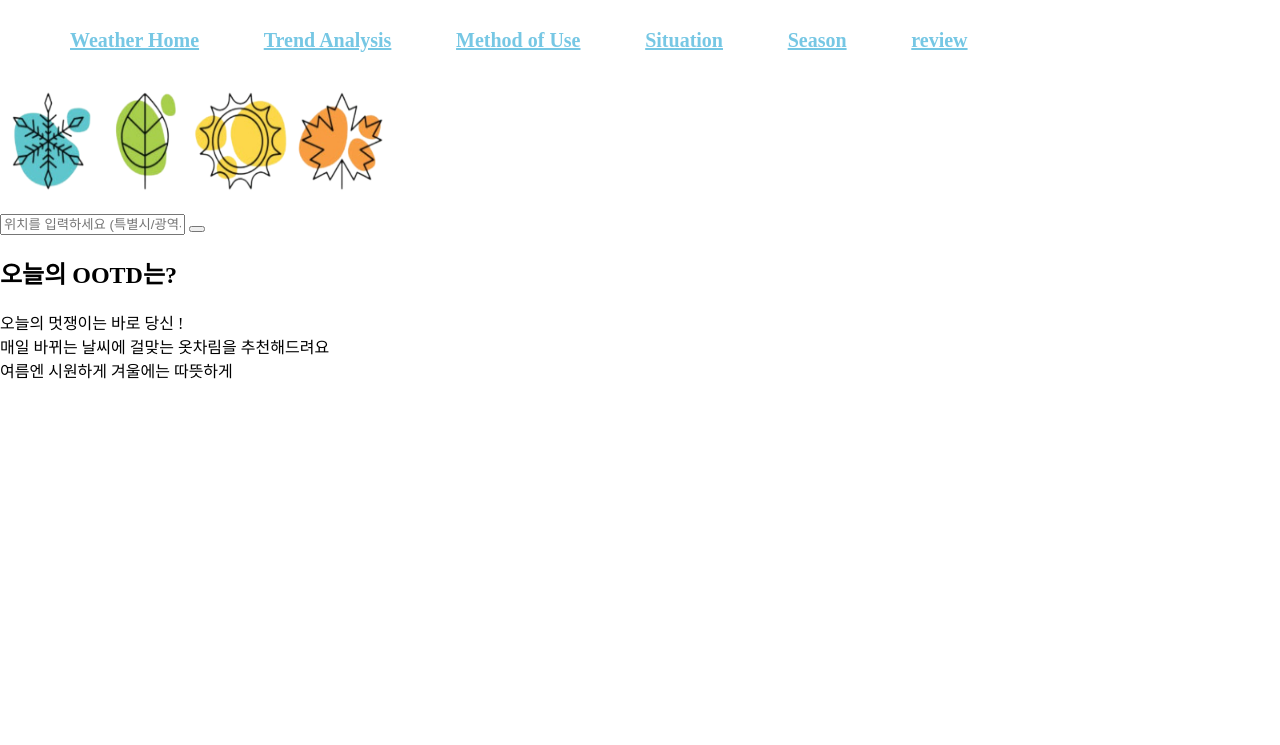
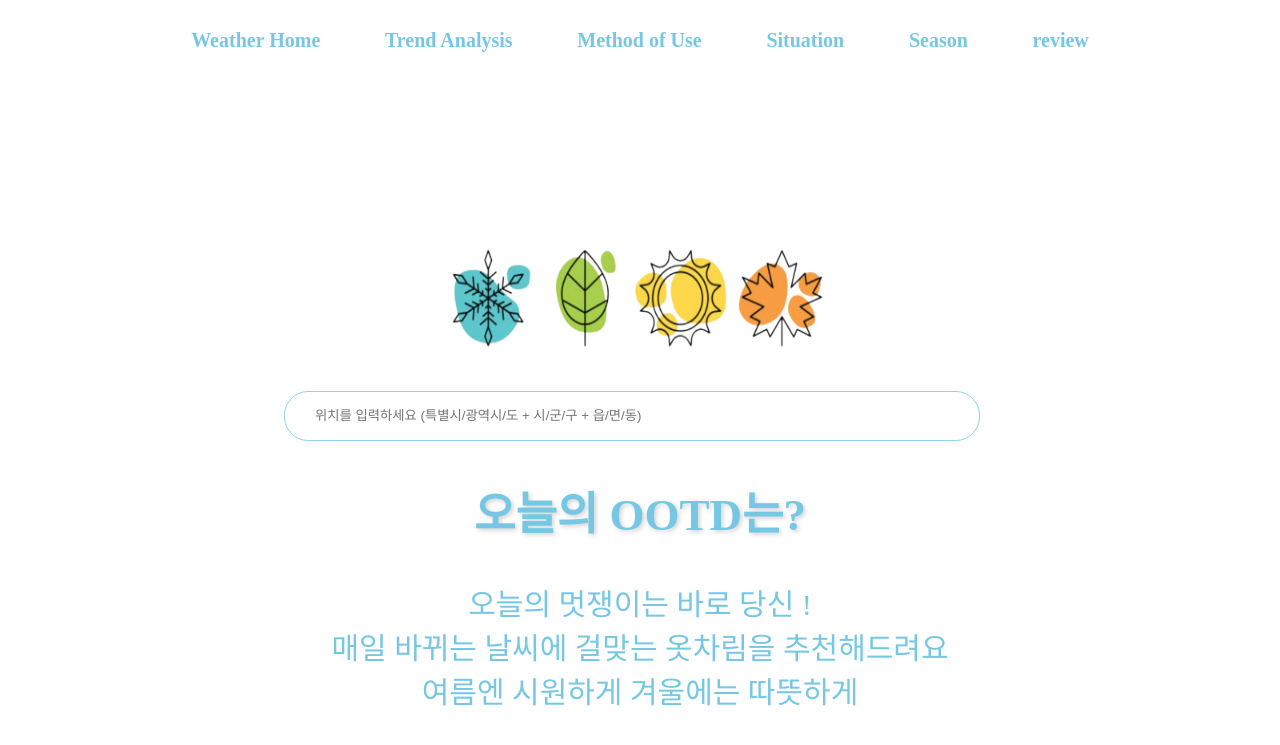
Before and after one commit to open555/open55555, a Django app: page / in a window 1280 px wide. Shown: the top 745 px of the page. Run offline with Django 5.2, Linux system fonts and the light colour scheme; some web fonts are replaced.

Commit message:
Update style.css
Signed-off-by: yyejinn <yyejin7@naver.com>

```diff
--- a/myapp/static/myapp/style.css
+++ b/myapp/static/myapp/style.css
@@ -1,4 +1,4 @@
-# 폰트 스타일
+/* 폰트 스타일 */
 @font-face {
   font-family: 'SBAggroB';
   src: url('https://fastly.jsdelivr.net/gh/projectnoonnu/noonfonts_2108@1.1/SBAggroB.woff') format('woff');
@@ -6,13 +6,13 @@
   font-style: normal;
 }
 
-# 기본 스타일 초기화
+/* 기본 스타일 초기화 */
 ul, li {
   margin: 0;
   padding: 0;
   list-style: none; /* 목록 스타일 제거 */
 }
-# 상단 메뉴바 스타일
+/* 상단 메뉴바 스타일 */
 a {
   color: inherit; /* 링크 색상을 부모 요소에서 상속 */
   font-size: 5px; /* 링크 폰트 크기 */
@@ -30,7 +30,7 @@ a:active {
   color: #bdbebd; /* 링크 호버 시 색상 변경 */
 }
 
-# 중앙 정렬을 위한 컨테이너 스타일
+/* 중앙 정렬을 위한 컨테이너 스타일  */
 .con {
   margin-left: auto; /* 왼쪽 여백 자동 설정 */
   margin-right: auto; /* 오른쪽 여백 자동 설정 */
@@ -38,7 +38,7 @@ a:active {
   color: #76c7e4; /* 텍스트 색상 */
 }
 
-# 상단의 메뉴바 스타일
+/* 상단의 메뉴바 스타일 */
 .menu-bar__menu-box-1 > ul {
   text-align: center;  /* 메뉴 항목 가운데 정렬 */
 }
@@ -57,13 +57,13 @@ body {
   display: contents;
 }
 
-# 메인 스타일
+/* 메인 스타일 */
 .main {
   margin-top: 175px; /* 메인 컨텐츠 상단 여백 */
   text-align: center; /* 중앙 정렬 */
 }
 
-# 입력 상자 스타일
+/* 입력 상자 스타일 */
 .input-box {
   margin-top: 20px; /* 상단 여백 */
   width: 584px; /* 너비 */
@@ -80,7 +80,7 @@ body {
   box-shadow: 0 0 5px rgba(0, 0, 0, 0.3); /* 포커스 시 그림자 효과 */
 }
 
-# 검색 아이콘
+/* 검색 아이콘 */
 .search-icon {
   position: relative; /* 상대 위치 설정 */
   right: 45px; /* 오른쪽 위치 조정 */
@@ -89,7 +89,7 @@ body {
   background-color: transparent; /* 배경 투명 */
 }
 
-# "오늘의 OOTD는?" 내용 스타일
+/* "오늘의 OOTD는?" 내용 스타일 */
 .content {
   font-family: 'SBAggroB'; /* 폰트 설정 */
   font-weight: normal; /* 폰트 두께 */
@@ -98,7 +98,7 @@ body {
   font-size: 30px; /* 폰트 크기 */
   text-shadow: 2px 2px 4px rgba(200, 200, 200, 0.8), 2px 2px 4px rgba(255, 255, 255, 0.4); /* 텍스트 그림자 효과 */
 }
-# 하단의 내용 스타
+/* 하단의 내용 스타 */
 .content2 {
   font-family: 'SBAggroB'; /* 폰트 설정 */
   font-weight: normal; /* 폰트 두께 */
```
